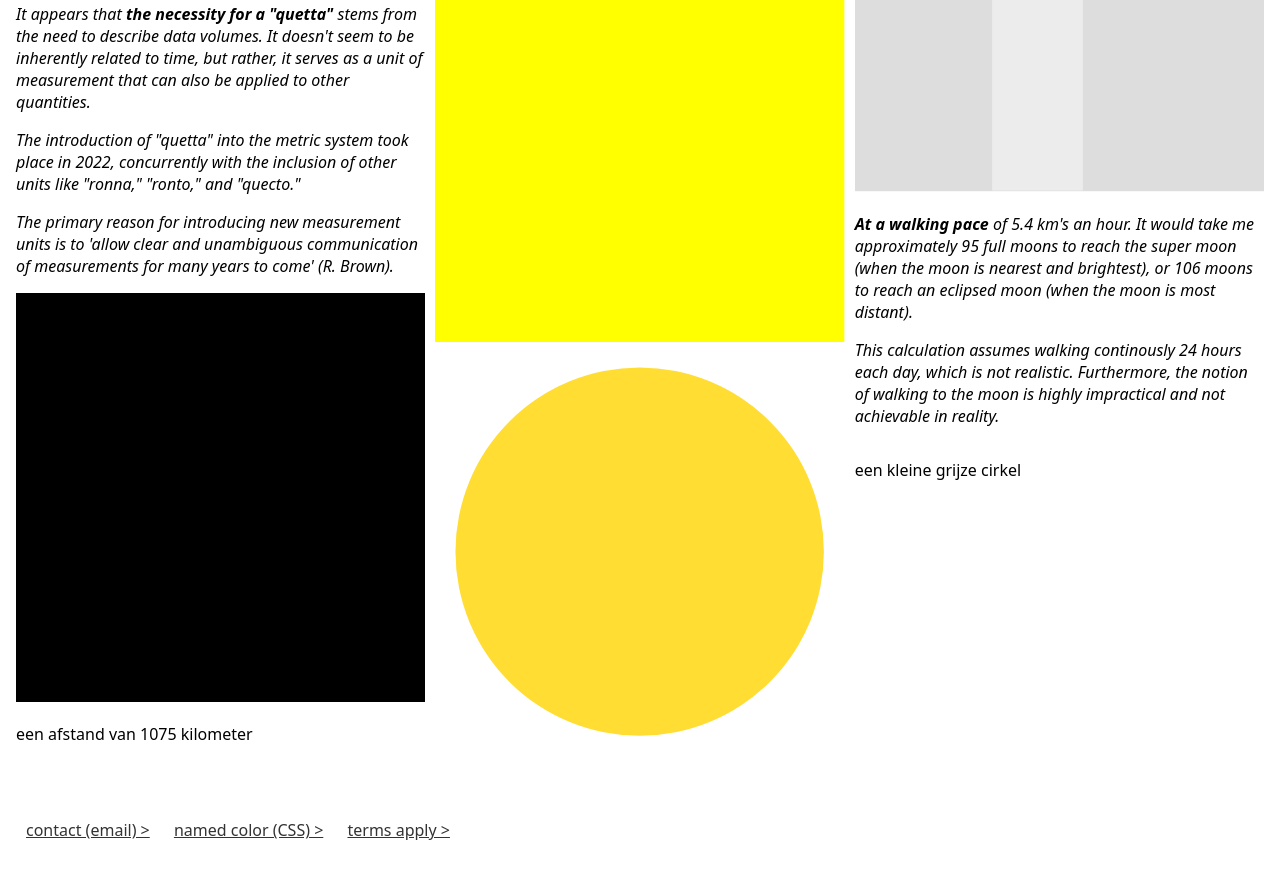
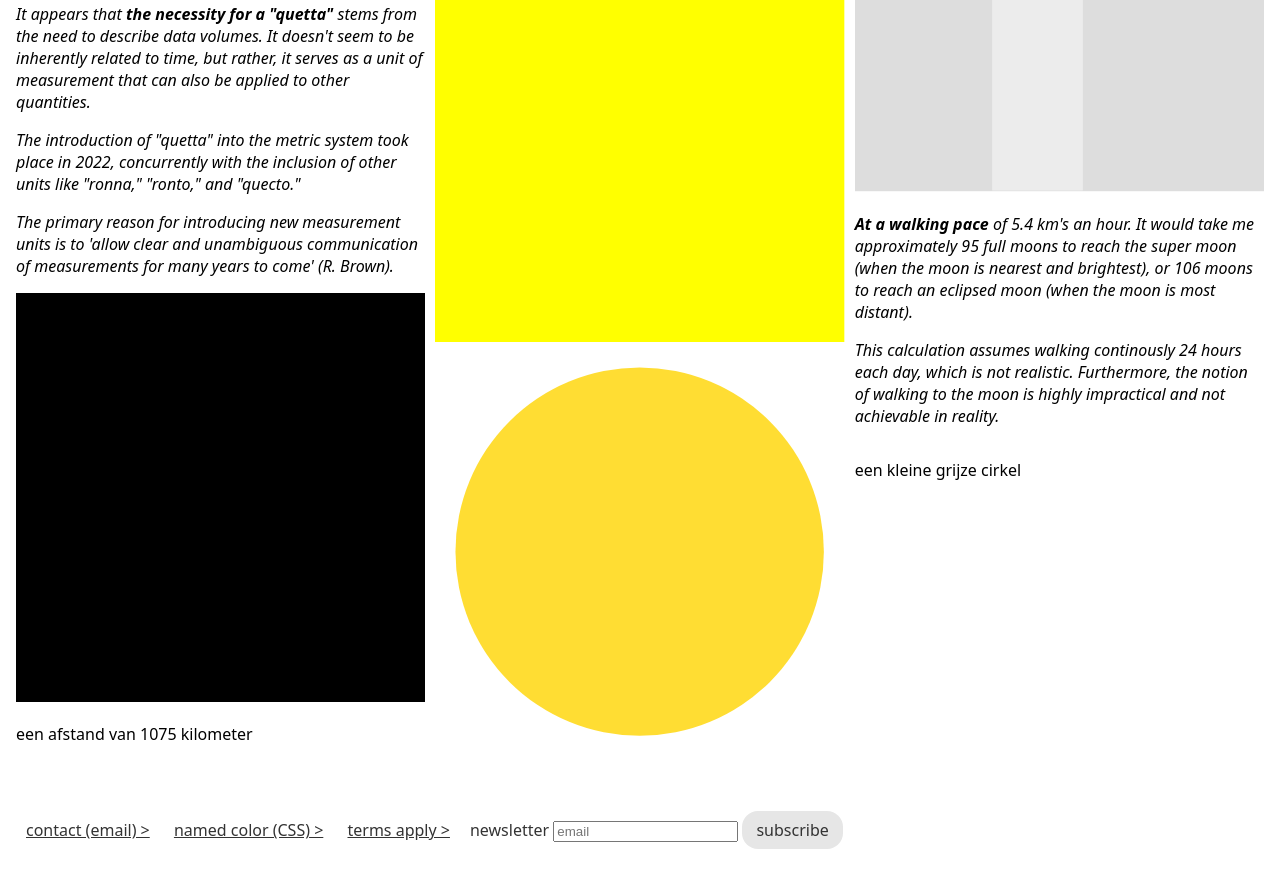
Before and after one commit to eriklumbela/eriklumbela.com, a plain HTML site: page index.html in a window 1280 px wide. Shown: the part 1136-2019 px from the top of the page. Drawn offline with Linux system fonts and the light colour scheme.

Commit message:
add newsletter form to website

```diff
--- a/index.html
+++ b/index.html
@@ -120,33 +120,36 @@
       </div>
     </div>
     <footer class="footer">
-      <div>
+      <div id="footer-items">
         <p>
           <a href="mailto:erik@lumbela.nl">contact (email) ></a>
           <a href="https://www.namedcolor.com">named color (CSS) ></a>
           <a href="https://www.terms-apply.com">terms apply ></a>
         </p>
 
-        <!--<div id="mc_embed_shell">
-
+        <div id="mc_embed_shell">
           <div id="mc_embed_signup">
-              <form action="https://eriklumbela.us21.list-manage.com/subscribe/post?u=5c1adfa1a14960c22b39a5322&amp;id=fc464ae687&amp;f_id=002bede6f0" method="post" id="mc-embedded-subscribe-form" name="mc-embedded-subscribe-form" class="validate" target="_self" novalidate="">
+            <form action="https://eriklumbela.us5.list-manage.com/subscribe/post?u=45bc860dd95c6ac54bfc9a4de&amp;id=8438719db7"
+              method="post" id="mc-embedded-subscribe-form" name="mc-embedded-subscribe-form" class="validate" target="_blank"
+              novalidate="">
               <div id="mc_embed_signup_scroll">
                 <div class="mc-field-group">
-                        <label for="mce-EMAIL">email</label>
-                        <input type="email" name="EMAIL" class="required email" id="mce-EMAIL" required="" value="" placeholder="email">
-                        <input type="submit" name="subscribe" id="mc-embedded-subscribe" class="button" value="subscribe to newsletter">
+                  <label for="mce-EMAIL">newsletter</label>
+                  <input type="email" name="EMAIL" class="required email" id="mce-EMAIL" required="" value=""
+                    placeholder="email">
+                  <input type="submit" name="subscribe" id="mc-embedded-subscribe" class="button" value="subscribe">
                 </div>
                 <div id="mce-responses" class="clear foot">
                   <div class="response" id="mce-error-response" style="display: none;"></div>
                   <div class="response" id="mce-success-response" style="display: none;"></div>
                 </div>
                 <div aria-hidden="true" style="position: absolute; left: -5000px;">
-                  /* real people should not fill this in and expect good things - do not remove this or risk form bot signups */
-                  <input type="text" name="b_5c1adfa1a14960c22b39a5322_fc464ae687" tabindex="-1" value="">
+                  /* real people should not fill this in and expect good things - do not remove this or risk form bot signups
+                  */
+                  <input type="text" name="b_45bc860dd95c6ac54bfc9a4de_8438719db7" tabindex="-1" value="">
             </form>
           </div>
-        </div>-->
+        </div>
 
       </div>
     </footer>
@@ -333,4 +336,5 @@
 
     showAndHideWorksByQueryParams()
 </script>
+<script id="mcjs">!function(c,h,i,m,p){m=c.createElement(h),p=c.getElementsByTagName(h)[0],m.async=1,m.src=i,p.parentNode.insertBefore(m,p)}(document,"script","https://chimpstatic.com/mcjs-connected/js/users/45bc860dd95c6ac54bfc9a4de/331d04d67942f8e6ce24df886.js");</script>
 </html>
--- a/styles/style.css
+++ b/styles/style.css
@@ -74,6 +74,20 @@ header a.hidden {
   color: #333;
 }
 
+#footer-items {
+  display: flex;
+  align-items: baseline;
+  flex-wrap: wrap;
+}
+
+#footer-items > p {
+  margin: 0;
+}
+
+#mc_embed_shell {
+  margin-left: 10px;
+}
+
 footer a {
   display: inline-block;
   color: #333;
@@ -81,6 +95,20 @@ footer a {
   margin: 5px;
   padding: 5px;
   border-radius: 1rem;
+}
+
+#mc-embedded-subscribe {
+  padding: 8px 14px;
+  border: 0;
+  border-radius: 1rem;
+  background-color: #e6e6e6;
+  color: #333;
+  font: inherit;
+  cursor: pointer;
+}
+
+#mc-embedded-subscribe:hover {
+  background-color: #d6d6d6;
 }
 
 .alternate:hover,
```
Lines whose indentation alone changed are shown as unchanged.
